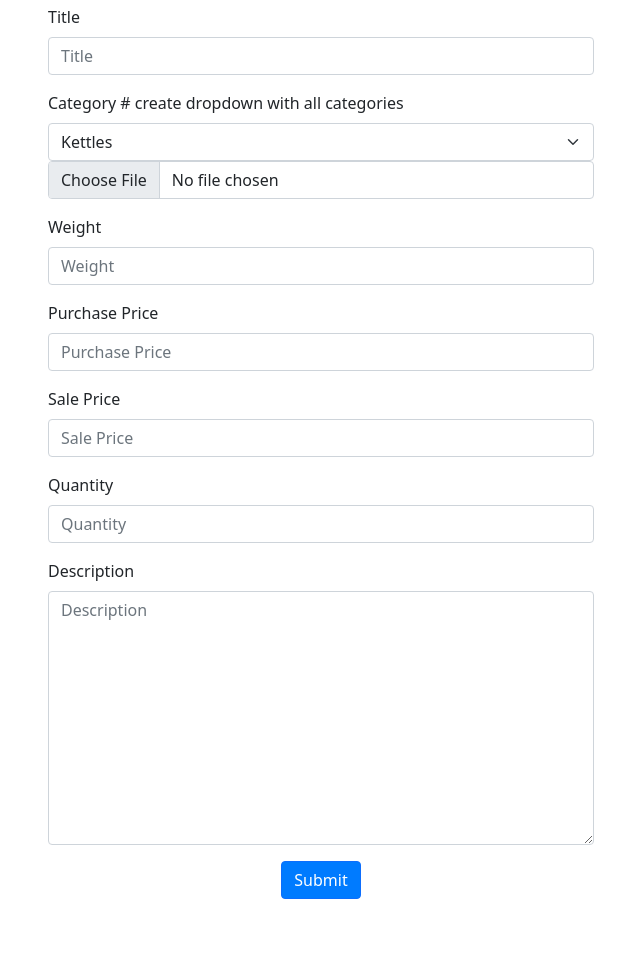
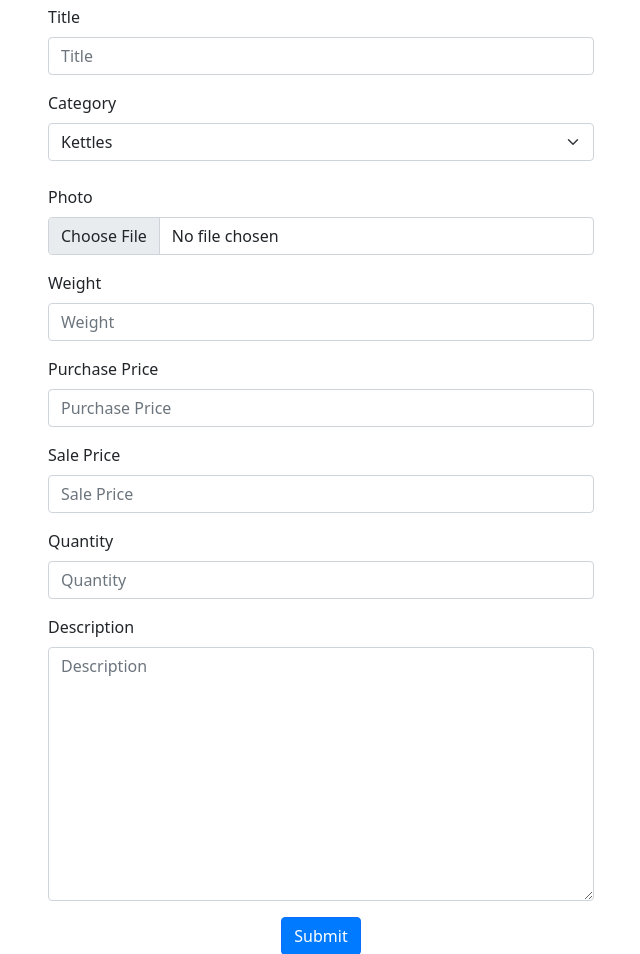
Before and after one commit to asiomchen/inventory-management, a Flask app: template templates/edit.html in a window 1280 px wide. Shown: the part 214-1168 px from the top of the page, without its empty margins (319-959 px from the left). Run offline with Flask 3, Linux system fonts and the light colour scheme; the template is opened without the code that fills it: values that come from a table or form of the project are taken from there, others are empty; data comes from the database, SQL or seed files in the repository; parts of the project's set-up code (start-up, migrations or seed data) failed here and were passed over; some libraries are stand-ins or nearby versions.

Commit message:
Refactored category dropdown in edit.html

```diff
--- a/templates/edit.html
+++ b/templates/edit.html
@@ -14,11 +14,11 @@
                     </div>
                     <div class="mb-3">
                         <label for="title" class="form-label">Category</label>
-                        # create dropdown with all categories
                         <select class="form-select" name="category">
                             {% for category in categories %}
                                 <option value="{{ category.name }}" {% if category.name == product.category.name %} selected {% endif %}>{{ category.name }}</option>
                             {% endfor %}
+                        </select>
                     <br>
                     <div class="mb-3">
                         <label for="New photo upload" class="form-label">Photo</label>
```
